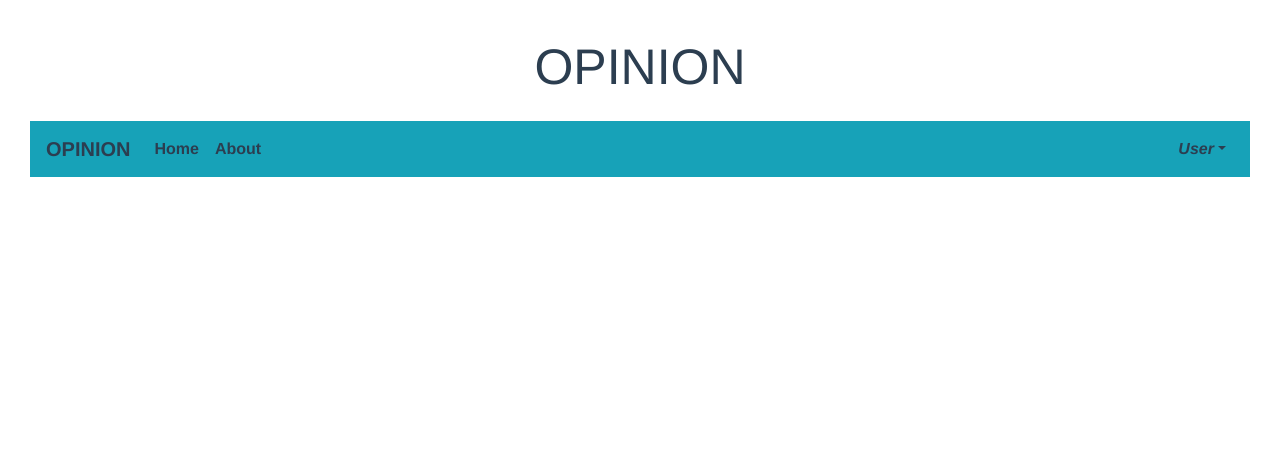
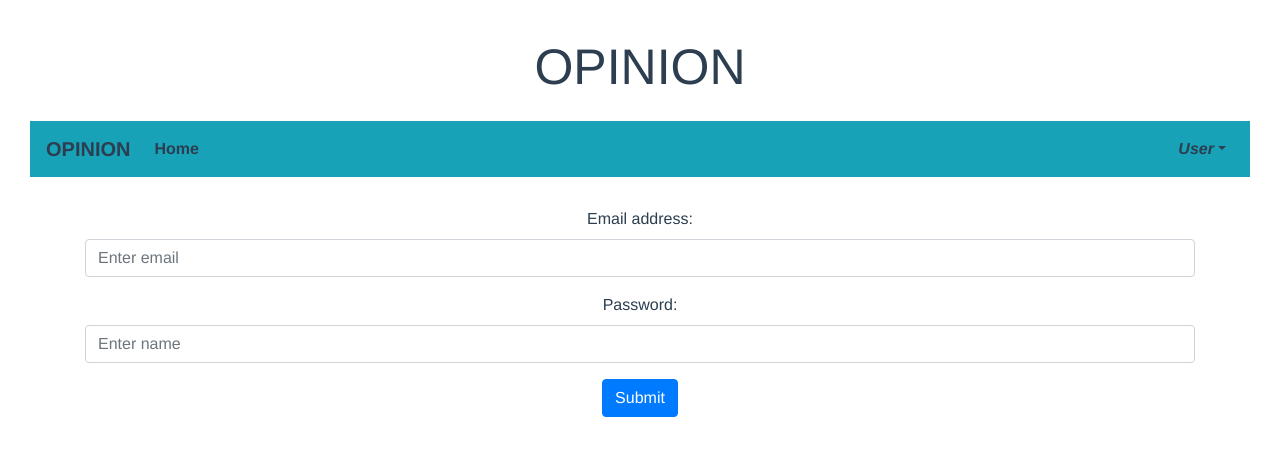
Before and after one commit to patrykosysek/opinion_frontend, a Vue app: page /login in a window 1280 px wide. Shown: the top 456 px of the page. Built offline with nearby package versions, Linux system fonts and the light colour scheme.

Commit message:
Added login page and logout functionality

```diff
--- a/src/components/top-header.vue
+++ b/src/components/top-header.vue
@@ -9,7 +9,9 @@
       <b-collapse id="nav-collapse" is-nav>
         <b-navbar-nav>
           <b-nav-item to="/">Home</b-nav-item>
-          <b-nav-item to="/about">About</b-nav-item>
+          <b-nav-item v-if="isAdmin" to="/">Admin</b-nav-item>
+          <b-nav-item v-if="isUser" to="/">User</b-nav-item>
+          <!-- <b-nav-item to="/login">Login</b-nav-item> -->
         </b-navbar-nav>
 
         <!-- Right aligned nav items -->
@@ -19,7 +21,10 @@
               <em>User</em>
             </template>
             <b-dropdown-item href="#">Profile</b-dropdown-item>
-            <b-dropdown-item href="#">Sign Out</b-dropdown-item>
+            <b-dropdown-item v-if="isLogged" @click="logOut"
+              >Logout</b-dropdown-item
+            >
+            <b-dropdown-item v-else to="/login">Login</b-dropdown-item>
           </b-nav-item-dropdown>
         </b-navbar-nav>
       </b-collapse>
@@ -28,7 +33,29 @@
 </template>
 
 <script>
-export default {};
+export default {
+  computed: {
+    isLogged() {
+      const user = JSON.parse(localStorage.getItem("user"));
+      if (user != null) return true;
+      else return false;
+    },
+    isAdmin() {
+      const user = JSON.parse(localStorage.getItem("user"));
+      return this.isLogged && user.role == "ADMIN";
+    },
+    isUser() {
+      const user = JSON.parse(localStorage.getItem("user"));
+      return this.isLogged && user.role == "OPINION_USER";
+    },
+  },
+  methods: {
+    logOut() {
+      localStorage.removeItem("user");
+      window.location.reload(true);
+    },
+  },
+};
 </script>
 
 <style lang="scss" scoped>
--- a/src/router/index.js
+++ b/src/router/index.js
@@ -11,13 +11,13 @@ const routes = [
     component: Home
   },
   {
-    path: "/about",
-    name: "about",
+    path: "/login",
+    name: "login",
     // route level code-splitting
     // this generates a separate chunk (about.[hash].js) for this route
     // which is lazy-loaded when the route is visited.
     component: () =>
-      import(/* webpackChunkName: "about" */ "../views/About.vue")
+      import(/* webpackChunkName: "about" */ "../views/Login.vue")
   }
 ];
 
--- a/src/views/About.vue
+++ /dev/null
@@ -1,5 +0,0 @@
-<template>
-  <div class="about">
-    <h1>This is an about page</h1>
-  </div>
-</template>
--- a/src/views/Home.vue
+++ b/src/views/Home.vue
@@ -1,7 +1,13 @@
 <template>
   <div class="home">
     <h1>Recommendation</h1>
-    <hr>
+    <hr />
+    <div v-if="loading">
+      <b-spinner label="Loading..." class="m-5"></b-spinner>
+    </div>
+    <b-form @submit="onSubmit">
+      <b-button type="submit" variant="primary">TEST</b-button>
+    </b-form>
     <b-container align="center">
       <b-col align-v="center">
         <job-card
@@ -41,6 +47,7 @@ export default {
       currentPage: 1,
       perPage: 3,
       recommendations: [],
+      loading: false,
     };
   },
   components: { "job-card": JobCard },
@@ -52,13 +59,36 @@ export default {
     //   await this.$store.dispatch("fetchJobs");
     // },
 
-    async getRecommendations() {
-      const response = await fetch(
-        "http://localhost:8080/api/work-of-culture/recommendation"
-      );
+    async onSubmit(event) {
+      event.preventDefault();
+      console.log("dziala");
+      const user = JSON.parse(localStorage.getItem("user"));
+      const response = await fetch("http://localhost:8080/api/users", {
+        headers: {
+          Accept: "application/json",
+          "Content-Type": "application/json",
+           Authorization: "Bearer " + user.accessToken
+        },
+        method: "GET",
+      });
       const data = await response.json();
       console.log(data);
-      this.recommendations = data;
+    },
+
+    async getRecommendations() {
+      this.loading = true;
+      try {
+        const response = await fetch(
+          "http://localhost:8080/api/work-of-culture/recommendation"
+        );
+        const data = await response.json();
+        console.log(data);
+        this.recommendations = data;
+        this.loading = false;
+      } catch (error) {
+        console.log(error);
+        this.loading = false;
+      }
     },
   },
 };
--- /dev/null
+++ b/src/views/Login.vue
@@ -0,0 +1,92 @@
+<template>
+  <div>
+    <b-container align-v="center">
+      <b-form @submit="onSubmit" v-if="show">
+        <b-alert :show="alertShow" :variant="alertVariant">{{
+          this.alerText
+        }}</b-alert>
+        <b-form-group
+          id="input-group-1"
+          label="Email address:"
+          label-for="input-1"
+        >
+          <b-form-input
+            id="input-1"
+            v-model="login.email"
+            type="email"
+            placeholder="Enter email"
+            required
+          ></b-form-input>
+        </b-form-group>
+
+        <b-form-group id="input-group-2" label="Password:" label-for="input-2">
+          <b-form-input
+            id="input-2"
+            v-model="login.password"
+            type="password"
+            placeholder="Enter name"
+            required
+          ></b-form-input>
+        </b-form-group>
+
+        <b-button type="submit" variant="primary">Submit</b-button>
+      </b-form>
+    </b-container>
+  </div>
+</template>
+
+<script>
+export default {
+  data() {
+    return {
+      login: {
+        email: "",
+        password: "",
+      },
+      show: true,
+      user: {
+        id: null,
+        role: null,
+        email: null,
+        nickname: null,
+        accessToken: null,
+      },
+      alertShow: false,
+      alertVariant: "success",
+      alerText: "Successful login",
+    };
+  },
+  methods: {
+    async onSubmit(event) {
+      event.preventDefault();
+
+      try {
+        const response = await fetch("http://localhost:8080/api/auth", {
+          headers: {
+            Accept: "application/json",
+            "Content-Type": "application/json",
+          },
+          method: "POST",
+          body: JSON.stringify(this.login),
+        });
+        const data = await response.json();
+
+        this.user.id = data.user.id;
+        this.user.email = data.user.email;
+        this.user.nickname = data.user.nickname;
+        this.user.accessToken = data.accessToken;
+        this.user.role = data.role;
+        localStorage.setItem("user", JSON.stringify(this.user));
+
+        window.location = "/";
+      } catch (error) {
+        this.alertShow = true;
+        this.alertVariant = "danger";
+        this.alerText = "Login failed";
+        this.login.email = "";
+        this.login.password = "";
+      }
+    },
+  },
+};
+</script>
```
Also changed, not shown: src/views/Logout.vue (added, +82 -0 lines).
